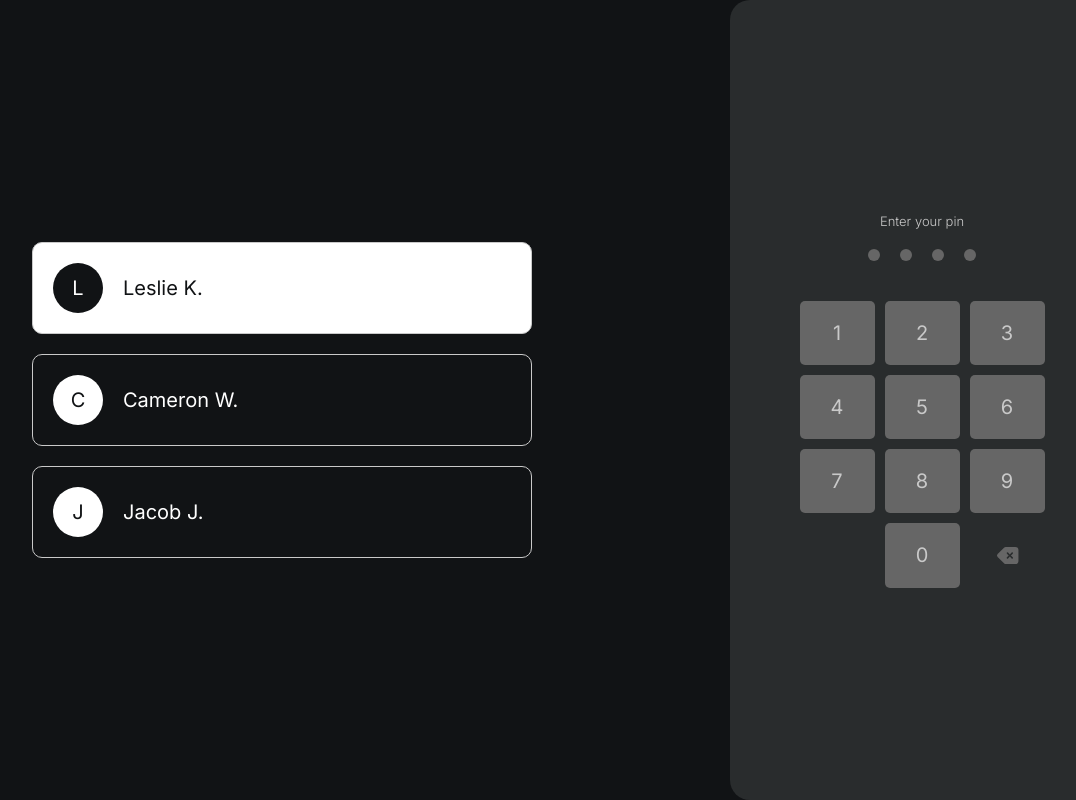
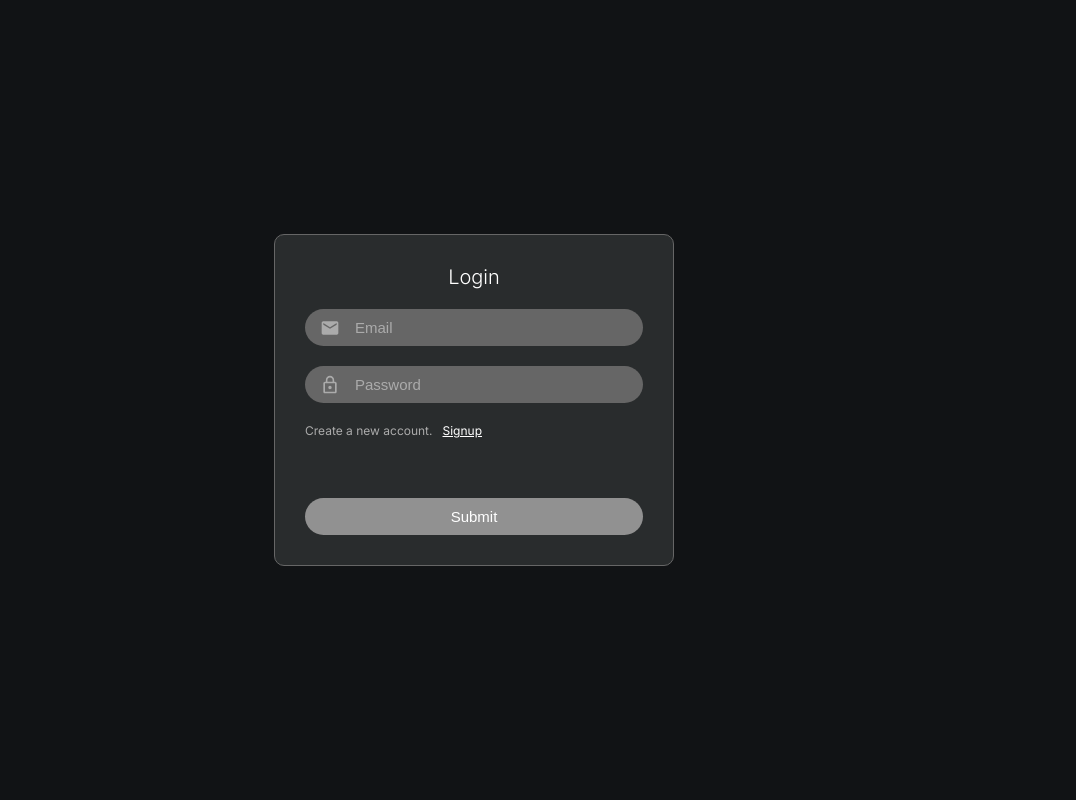
Before and after one commit to JayKania/EatStreet, a React (Create React App) app: page / in a window 1280 px wide. Shown: the whole page, without its empty margins (166-1242 px from the left). Built offline with nearby package versions, Linux system fonts and the light colour scheme.

Commit message:
added login page

```diff
--- a/src/Home/Cart/Cart.jsx
+++ b/src/Home/Cart/Cart.jsx
@@ -7,6 +7,8 @@ const Cart = ({ cartData, editCartHandler, deleteCartHandler }) => {
   if (!cartData) {
     return <h2>Loading</h2>;
   }
+
+  const paymentHandler = () => {};
 
   const cartHtml = cartData.map((cart) => {
     let total = 0;
@@ -67,6 +69,7 @@ const StyledCart = styled.div`
   grid-template-columns: 1fr 1fr 1fr 1fr;
   gap: 1.7rem;
   padding: 4rem 3rem 2rem 3rem;
+  margin-left: 15%;
   .cart-wrapper {
     background-color: var(--dark-grey);
     border-radius: 20px;
--- a/src/Home/Home.jsx
+++ b/src/Home/Home.jsx
@@ -181,8 +181,9 @@ const Home = () => {
 };
 
 const StyledHome = styled.div`
-  display: grid;
-  grid-template-columns: 1fr 5fr;
+  /* display: grid;
+  grid-template-columns: 1fr 5fr; */
+  position: relative;
 `;
 
 export default Home;
--- a/src/Home/Menu/Menu.jsx
+++ b/src/Home/Menu/Menu.jsx
@@ -103,6 +103,7 @@ const Menu = ({
 const StyledMenu = styled.div`
   overflow: scroll;
   padding: 2rem;
+  margin-left: 15%;
   .name-back-btn-wrapper {
     display: flex;
     align-items: center;
--- a/src/Home/Orders/Orders.jsx
+++ b/src/Home/Orders/Orders.jsx
@@ -7,6 +7,7 @@ const Orders = () => {
 
 const StyledOrders = styled.div`
   color: var(--white);
+  margin-left: 15%;
 `;
 
 export default Orders;
--- a/src/Login/Login.jsx
+++ b/src/Login/Login.jsx
@@ -1,241 +1,172 @@
-import React, { useEffect, useState } from "react";
+import axios from "axios";
+import React, { useState } from "react";
+import { MdEmail, MdLockOutline } from "react-icons/md";
+import { Link, useNavigate } from "react-router-dom";
 import styled from "styled-components";
-import { HiBackspace } from "react-icons/hi2";
-import { useNavigate } from "react-router-dom";
 
 const Login = () => {
-  const [pin, setPin] = useState("");
-  const [selectedUser, setSelectedUser] = useState("Leslie K.");
-  const [pinErr, setPinErr] = useState(false);
+  const [email, setEmail] = useState("");
+  const [password, setPassword] = useState("");
+  const [error, setError] = useState("");
+
   const navigate = useNavigate();
 
-  const pinHandler = (input) => {
-    if (pin.length < 4) {
-      const tempPin = pin + input;
-      setPin(tempPin);
+  const submitHandler = async (event) => {
+    event.preventDefault();
+    try {
+      const result = await axios.post(
+        process.env.REACT_APP_API_URL + "/login",
+        {
+          email,
+          password,
+        }
+      );
+      console.log(result);
+      if (result.status === 200) {
+        window.localStorage.setItem("email", email);
+        navigate("/home");
+      }
+    } catch (err) {
+      setError(err.response.data.message);
     }
   };
 
-  const removePinErr = () => {
-    setPin("");
-    setPinErr(false);
+  const inputHandler = (event) => {
+    if (event.target.name === "email") {
+      setEmail(event.target.value);
+    } else if (event.target.name === "password") {
+      setPassword(event.target.value);
+    }
   };
 
-  useEffect(() => {
-    const goToMenu = () => {
-      if (pin === "1234") {
-        navigate("/home");
-      } else if (pin.length === 4) {
-        setPinErr(true);
-      }
-    };
-    goToMenu();
-  });
-
-  const deleteHandler = () => {
-    const tempPin = pin.substring(0, pin.length - 1);
-    setPin(tempPin);
-  };
-
-  const profileHandler = (name) => {
-    setSelectedUser(name);
-  };
-
-  let pinPadHtml = [];
-  for (let i = 1; i <= 10; i++) {
-    pinPadHtml.push(
-      <div
-        className="button"
-        onClick={() => pinHandler(i === 10 ? 0 : i)}
-        key={i === 10 ? 0 : i}
-      >
-        <span>{`${i === 10 ? 0 : i}`}</span>
-      </div>
-    );
-  }
-
   return (
-    <StyledLogin>
-      <StyledProfile className="profiles">
-        <div
-          className={`profile ${selectedUser === "Leslie K." ? "active" : ""}`}
-          onClick={() => profileHandler("Leslie K.")}
-        >
-          <div className="logo">
-            <span>L</span>
-          </div>
-          <span className="name">Leslie K.</span>
-        </div>
-        <div
-          className={`profile ${selectedUser === "Cameron W." ? "active" : ""}`}
-          onClick={() => profileHandler("Cameron W.")}
-        >
-          <div className="logo">
-            <span>C</span>
-          </div>
-          <span className="name">Cameron W.</span>
-        </div>
-        <div
-          className={`profile ${selectedUser === "Jacob J." ? "active" : ""}`}
-          onClick={() => profileHandler("Jacob J.")}
-        >
-          <div className="logo">
-            <span>J</span>
-          </div>
-          <span className="name">Jacob J.</span>
-        </div>
-      </StyledProfile>
-      <StyledPinPad className="pin-pad-wrapper">
-        <h5>Enter your pin</h5>
-        <div
-          className={`pin-input-wrapper ${pinErr ? "err" : ""}`}
-          onAnimationEnd={removePinErr}
-        >
-          <div className={`pin-input ${pin.length > 0 ? "active" : ""}`}></div>
-          <div className={`pin-input ${pin.length > 1 ? "active" : ""}`}></div>
-          <div className={`pin-input ${pin.length > 2 ? "active" : ""}`}></div>
-          <div className={`pin-input ${pin.length > 3 ? "active" : ""}`}></div>
-        </div>
-        <div className="pin-pad">
-          {pinPadHtml}
-          <div className="button delete" onClick={deleteHandler}>
-            <HiBackspace />
+    <StyledLoginWrapper>
+      <StyledLogin className="login-wrapper" onSubmit={submitHandler}>
+        <h3 className="login-header">Login</h3>
+        <div className="input-wrapper">
+          <label htmlFor="email"></label>
+          <div className="input-logo-wrapper">
+            <div className="logo-wrapper">
+              <MdEmail />
+            </div>
+            <input
+              type="email"
+              id="email"
+              name="email"
+              placeholder="Email"
+              required
+              value={email}
+              onChange={inputHandler}
+            />
           </div>
         </div>
-      </StyledPinPad>
-    </StyledLogin>
+        <div className="input-wrapper">
+          <label htmlFor="password"></label>
+          <div className="input-logo-wrapper">
+            <div className="logo-wrapper">
+              <MdLockOutline />
+            </div>
+            <input
+              type="password"
+              id="password"
+              name="password"
+              placeholder="Password"
+              required
+              value={password}
+              onChange={inputHandler}
+            />
+          </div>
+        </div>
+        <div className="signup-link-wrapper">
+          <span>Create a new account.</span>
+          <Link to="/signup">Signup</Link>
+        </div>
+        <p className="error">{error}</p>
+        <button className="submit-btn" type="submit">
+          Submit
+        </button>
+      </StyledLogin>
+    </StyledLoginWrapper>
   );
 };
 
-const StyledLogin = styled.div`
-  min-height: 100vh;
-  display: flex;
-  justify-content: center;
+const StyledLoginWrapper = styled.div`
+  background-color: var(--dark-grey);
+  position: absolute;
+  top: 50%;
+  left: 50%;
+  transform: translate(-50%, -50%);
+  padding: 3rem;
+  border-radius: 10px;
+  min-width: 400px;
+  border: 1px solid var(--dark-grey-brown);
 `;
 
-const StyledProfile = styled.div`
-  flex-basis: 70%;
+const StyledLogin = styled.form`
   display: flex;
   flex-direction: column;
-  justify-content: center;
-  align-items: center;
   gap: 2rem;
-  .profile {
-    padding: 2rem;
-    display: flex;
-    align-items: center;
-    justify-content: flex-start;
-    color: var(--white);
-    gap: 2rem;
+  color: white;
+  .login-header {
+    text-align: center;
     font-size: 2rem;
-    border: 1px solid var(--light-border);
-    border-radius: 1rem;
-    width: 500px;
-    transition: background-color 250ms ease;
-    .logo {
-      width: 50px;
-      height: 50px;
+    font-weight: 300;
+  }
+  .input-wrapper {
+    .input-logo-wrapper {
       display: flex;
       align-items: center;
-      justify-content: center;
-      border: 1px solid transparent;
-      background-color: var(--white);
-      color: var(--black);
-      border-radius: 50%;
-      transition: background-color 250ms ease;
-    }
-    &.active {
-      color: var(--black);
-      background-color: var(--white);
-      .logo {
+      position: relative;
+      .logo-wrapper {
+        position: absolute;
+        left: 0.5rem;
+        padding: 1rem;
+        border-radius: 20px;
+        font-size: 2rem;
+        display: flex;
+        color: var(--light-grey-brown);
+      }
+      input {
+        width: 100%;
+        background-color: var(--dark-grey-brown);
+        outline: none;
+        border: none;
+        padding: 1rem 2rem 1rem 5rem;
+        border-radius: 20px;
         color: var(--white);
-        background-color: var(--black);
+        font-size: 1.5rem;
+        ::placeholder {
+          color: var(--light-grey-brown);
+        }
       }
     }
+  }
+  .signup-link-wrapper {
+    color: var(--light-grey-brown);
+    display: flex;
+    gap: 1rem;
+    font-size: 1.2rem;
+    a {
+      color: white;
+    }
+  }
+  .error {
+    font-size: 1.3rem;
+    color: var(--error);
+  }
+  .submit-btn {
+    margin-top: 2rem;
+    background-color: rgb(145, 145, 145);
+    color: var(--white);
+    border: none;
+    outline: none;
+    padding: 1rem;
+    font-size: 1.5rem;
+    border-radius: 20px;
     :hover {
       cursor: pointer;
     }
   }
 `;
 
-const StyledPinPad = styled.div`
-  flex-basis: 30%;
-  background-color: var(--dark-grey);
-  border-radius: 2rem 0 0 2rem;
-  color: var(--light-font-color);
-  display: flex;
-  flex-direction: column;
-  justify-content: center;
-  align-items: center;
-  gap: 2rem;
-  h5 {
-    font-weight: 300;
-    font-size: 1.3rem;
-  }
-  .pin-input-wrapper {
-    display: flex;
-    gap: 2rem;
-    margin-bottom: 2rem;
-    &.err {
-      animation: shake 500ms 1;
-    }
-    .pin-input {
-      padding: 0.6rem;
-      background-color: var(--dark-grey-brown);
-      border-radius: 50%;
-      &.active {
-        background-color: var(--white);
-      }
-    }
-  }
-  .pin-pad {
-    display: grid;
-    gap: 1rem;
-    grid-template-columns: 1fr 1fr 1fr;
-    .button {
-      font-size: 2rem;
-      padding: 2rem 2.5rem;
-      border-radius: 5px;
-      background-color: var(--dark-grey-brown);
-      display: flex;
-      align-items: center;
-      justify-content: center;
-      &.delete {
-        background: none;
-        svg {
-          color: var(--dark-grey-brown);
-          font-size: 2.5rem;
-        }
-      }
-      :hover {
-        cursor: pointer;
-      }
-    }
-    div:nth-of-type(10) {
-      grid-column: 2;
-    }
-  }
-
-  @keyframes shake {
-    0% {
-      transform: translateX(-5px);
-    }
-    20% {
-      transform: translateX(10px);
-    }
-    40% {
-      transform: translateX(-10px);
-    }
-    60% {
-      transform: translateX(10px);
-    }
-    80% {
-      transform: translateX(-10px);
-    }
-    100% {
-      transform: translateX(0);
-    }
-  }
-`;
-
 export default Login;
--- a/src/Signup/Signup.jsx
+++ b/src/Signup/Signup.jsx
@@ -25,7 +25,7 @@ const Signup = () => {
     event.preventDefault();
     try {
       const result = await axios.post(
-        process.env.REACT_APP_API_URL + "/users",
+        process.env.REACT_APP_API_URL + "/signup",
         {
           username,
           email,
@@ -33,10 +33,11 @@ const Signup = () => {
         }
       );
       if (result.status === 200) {
+        window.localStorage.setItem("email", email);
         navigate("/home");
       }
     } catch (err) {
-      console.error(err.response.data.message);
+      //   console.error(err.response.data.message);
       setError(err.response.data.message);
     }
   };
--- a/src/index.css
+++ b/src/index.css
@@ -2,6 +2,11 @@
   margin: 0;
   padding: 0;
   box-sizing: border-box;
+}
+
+body {
+  scroll-behavior: smooth;
+  overscroll-behavior-y: none;
 }
 
 :root {
```
Also changed, not shown: src/Home/Restaurants/Restaurants.jsx (+11 -5 lines), src/Sidebar/Sidebar.jsx (+19 -0 lines).
